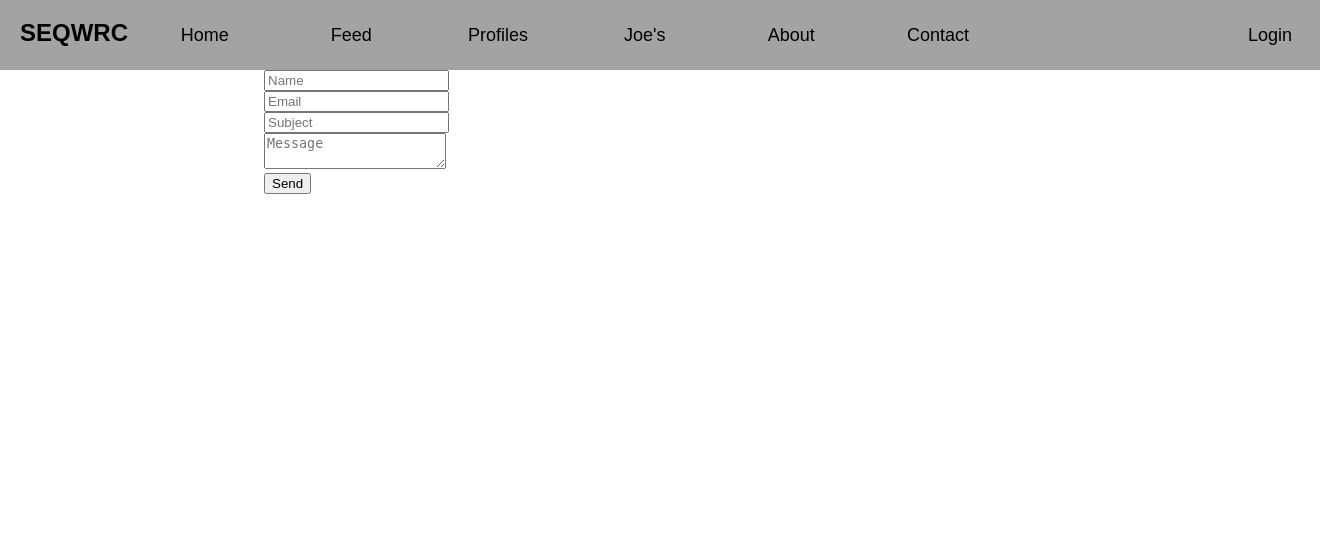
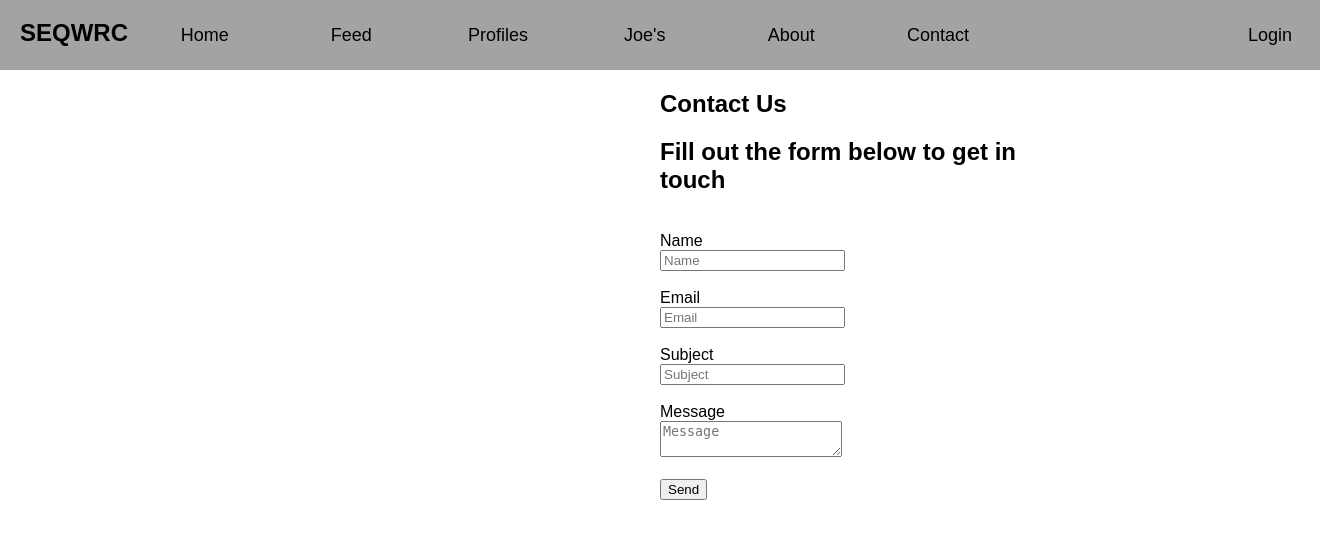
Before and after one commit to NotLawson/seqwrc, a Flask app: page /contact in a window 1320 px wide; the page is wider, and only the part inside the window is pictured. Shown: the top 539 px of that part. Run offline with Flask 3, Linux system fonts and the light colour scheme; some libraries are stand-ins or nearby versions.

Commit message:
fix contact form, add profile editor

```diff
--- a/main.py
+++ b/main.py
@@ -598,6 +598,9 @@ def social_profile(username):
     if user == None:
         return redirect('/login?next=/feed')
 
+    if username == user[1]:
+        return redirect('/profile/me')
+
     profile = get_user(username)
     if profile == None:
         return render_template("profile_not_found.html")
@@ -629,13 +632,44 @@ def social_follow(username):
     cursor.execute(f"UPDATE users SET followers = array_append(followers, %s) WHERE username = %s", (user[1], username))
     return "done"
 
+@app.route('/profile/me')
+def social_my_profile():
+    id = auth(request)
+    if id == False:
+        return redirect('/login?next=/feed')
+    user = get_user_id(id)
+    if user == None:
+        return redirect('/login?next=/feed')
+
+    username = user[1]
+
+    profile = get_user(username)
+    if profile == None:
+        return render_template("profile_not_found.html")
+
+    posts = get_posts(profile[0])
+
+    return render_template('profile.html', user=user, profile=profile, posts=posts, get_user_id=get_user_id, get_user=get_user, json=json, str=str, tz=pytz.timezone('Australia/Brisbane'), len=len)
+
 @app.route('/profile/me/edit', methods=['GET', 'POST'])
 def social_edit_profile():
     '''
     Edits your profile
     See social_all_profiles for more info on profiles
     '''
-    return main_not_built()
+    id = auth(request)
+    if id == False:
+        return redirect('/login?next=/feed')
+    user = get_user_id(id)
+    if user == None:
+        return redirect('/login?next=/feed')
+
+    if request.method == "POST":
+        bio = request.form['bio']
+        cursor.execute(f"UPDATE users SET bio = '{bio}' WHERE id = {user[0]}")
+        return redirect('/profile/me')
+
+    return render_template('edit_profile.html', user=user)
 
 ## JOE'S SHOES ##
 @app.route('/joe')
--- a/templates/contact.html
+++ b/templates/contact.html
@@ -5,12 +5,25 @@
 {% endblock %}
 
 {% block content %}
+<br>
 <form method="post">
+
     <div class="full">
+        <h1>Contact Us</h1>
+        <h2>Fill out the form below to get in touch</h2><br>
+
+        <label for="name">Name</label><br>
         <input type="text" name="name" placeholder="Name" required><br>
+        <br>
+        <label for="email">Email</label><br>
         <input type="email" name="email" placeholder="Email" required><br>
+        <br>
+        <label for="subject">Subject</label><br>
         <input type="text" name="subject" placeholder="Subject" required><br>
+        <br>
+        <label for="message">Message</label><br>
         <textarea name="message" placeholder="Message" required></textarea><br>
+        <br>
         <button type="submit">Send</button>
     </div>
 </form>
--- a/templates/profile.html
+++ b/templates/profile.html
@@ -15,10 +15,15 @@
     <h1>{{ profile[4] }} ({{ profile[1] }})</h1>
     <h2>Bio:</h2>
     <p>{{ profile[5] }}</p>
+
+    {% if profile[0] == user[0] %}
+    <a href="/profile/me/edit">Edit</a>
+    {% else %}
     {% if str(profile[1]) in user[7] %}
     <input type="button" value="Unfollow" onclick="fetch(window.location.href+'/follow', {method: 'DELETE'}).then(response => window.location.reload());">
     {% else %}
     <input type="button" value="Follow" onclick="fetch(window.location.href+'/follow', {method: 'GET'}).then(response => window.location.reload());">
+    {% endif %}
     {% endif %}
 </div>
 <div class="l">
```
Also changed, not shown: templates/edit_profile.html (added, +18 -0 lines).
